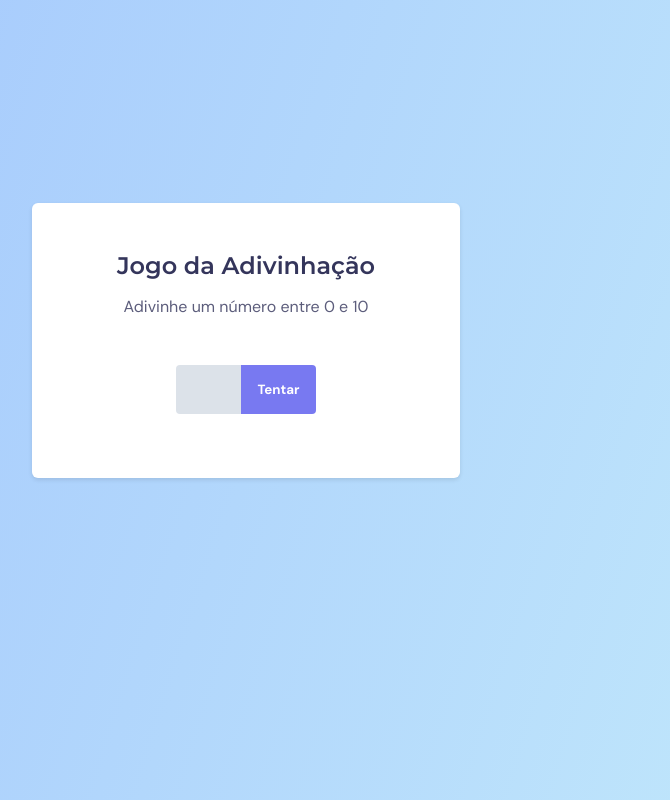
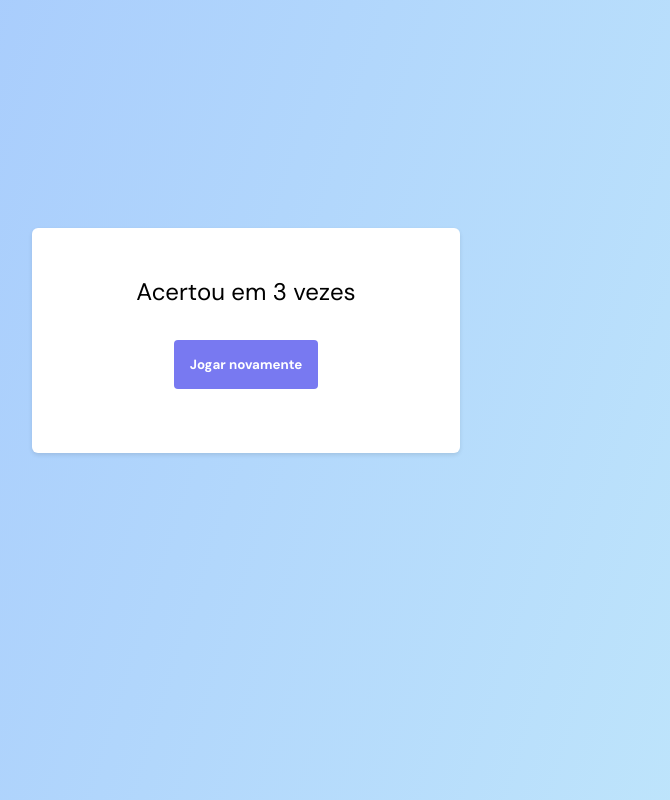
Before and after one commit to viniciusIunes/jogo-adivinhacao, a plain HTML site: page Desktop/jogo-adivinhacao/index.html in a window 1280 px wide. Shown: the whole page, without its empty margins (394-1064 px from the left). Drawn offline with Linux system fonts and the light colour scheme.

Commit message:
finalizing layout

```diff
--- a/Desktop/jogo-adivinhacao/index.html
+++ b/Desktop/jogo-adivinhacao/index.html
@@ -14,13 +14,19 @@
   </head>
   <body>
     <main>
-      <h1>Jogo da Adivinhação</h1>
-      <p>Adivinhe um número entre 0 e 10</p>
+      <div class="screen1 hide">
+        <h1>Jogo da Adivinhação</h1>
+        <p>Adivinhe um número entre 0 e 10</p>
+        <form action="">
+          <input type="number" name="" id="" />
+          <button>Tentar</button>
+        </form>
+      </div>
 
-      <form action="">
-        <input type="number" name="" id="" />
-        <button>Tentar</button>
-      </form>
+      <div class="screen2">
+        <h2>Acertou em 3 vezes</h2>
+        <button>Jogar novamente</button>
+      </div>
     </main>
   </body>
 </html>
--- a/Desktop/jogo-adivinhacao/style.css
+++ b/Desktop/jogo-adivinhacao/style.css
@@ -26,6 +26,24 @@ input {
   font-family: 'DM Sans', sans-serif;
 }
 
+button {
+  background-color: #7879f1;
+  color: white;
+  font-weight: bold;
+  border-radius: 0 0.4rem 0.4rem 0;
+  cursor: pointer;
+
+  transition: background 0.3s;
+}
+
+button:hover {
+  background-color: #4f4f86;
+}
+
+.hide {
+  display: none;
+}
+
 main {
   background: #ffffff;
   box-shadow: 0 0.2rem 0.4rem rgba(0, 0, 0, 0.1);
@@ -37,6 +55,8 @@ main {
   margin-top: -12rem;
   text-align: center;
 }
+
+/*===================== Screen1 =====================  */
 
 h1 {
   font-family: 'Montserrat', sans-serif;
@@ -71,10 +91,14 @@ input {
   border-radius: 0.4rem 0 0 0.4rem;
 }
 
-button {
-  background-color: #7879f1;
-  color: white;
-  font-weight: bold;
-  border-radius: 0 0.4rem 0.4rem 0;
-  cursor: pointer;
+/*===================== Screen2 =====================  */
+h2 {
+  font-size: 2.4rem;
+  font-weight: normal;
+
+  margin-bottom: 3.3rem;
 }
+
+.screen2 button {
+  border-radius: 0.4rem;
+}
```
